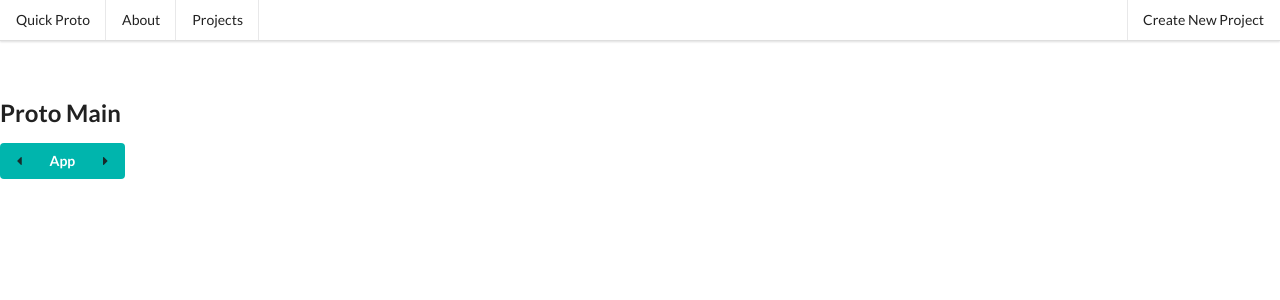
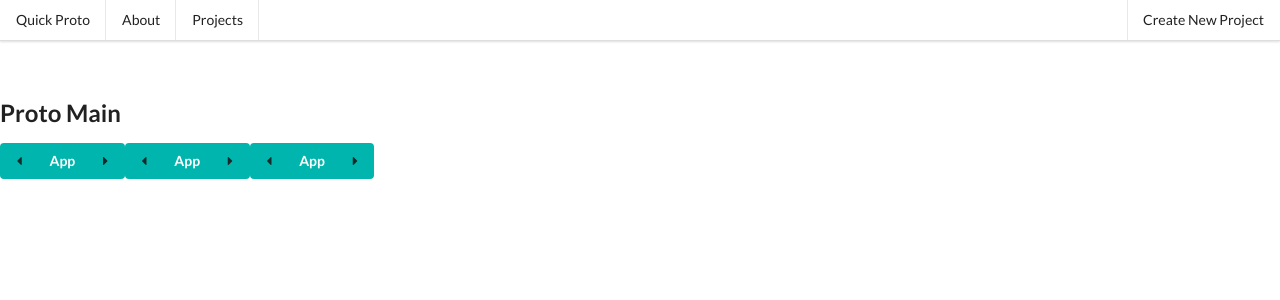
Before and after one commit to psilotec/react-quick-proto, a React (Create React App) app in the folder client/: page / in a window 1280 px wide. Shown: the top 300 px of the page. Built offline with nearby package versions, Linux system fonts and the light colour scheme.

Commit message:
ProtoMain formatting

```diff
--- a/client/src/components/prototypes/proto-main.js
+++ b/client/src/components/prototypes/proto-main.js
@@ -5,8 +5,10 @@ import ComponentBtn from './component-btn';
 class ProtoMain extends Component {
     render() {
         return (
-            <div className="proto-main flex">
+            <div className="proto-main-flex">
                 <h2>Proto Main</h2>
+                <ComponentBtn />
+                <ComponentBtn />
                 <ComponentBtn />
             </div>
         );
```
Also changed, not shown: client/styles/style.scss (+6 -1 lines).
